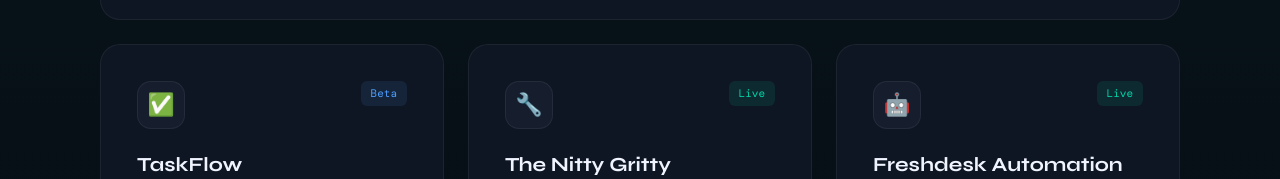
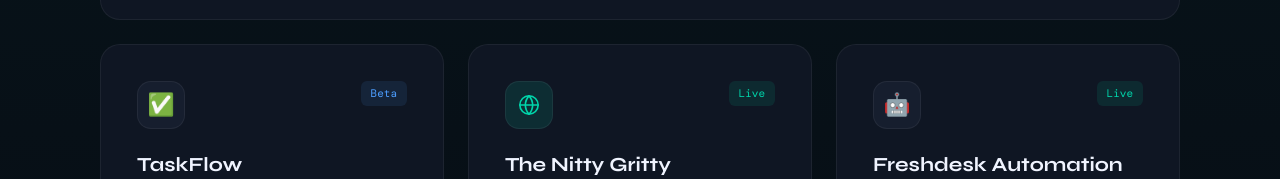
Before and after one commit to lucas-The-Coder/Dennisys, a plain HTML site: page index.html in a window 1280 px wide. Shown: the part 2872-3051 px from the top of the page. Drawn offline with nearby package versions, Linux system fonts and the light colour scheme.

Commit message:
Update Handyman project icon to globe

```diff
--- a/index.html
+++ b/index.html
@@ -1337,7 +1337,13 @@
       <!-- The Nitty Gritty Handyman -->
       <div class="project-card fade-up" style="transition-delay:0.1s">
         <div class="project-header">
-          <div class="project-icon">🔧</div>
+          <div class="project-icon" style="background:rgba(0,212,170,0.12)">
+            <svg width="22" height="22" viewBox="0 0 24 24" fill="none" stroke="#00D4AA" stroke-width="1.8" stroke-linecap="round" stroke-linejoin="round">
+              <circle cx="12" cy="12" r="10"/>
+              <line x1="2" y1="12" x2="22" y2="12"/>
+              <path d="M12 2a15.3 15.3 0 0 1 4 10 15.3 15.3 0 0 1-4 10 15.3 15.3 0 0 1-4-10 15.3 15.3 0 0 1 4-10z"/>
+            </svg>
+          </div>
           <span class="project-status status-live">Live</span>
         </div>
         <div class="project-title">The Nitty Gritty Handyman</div>
```
